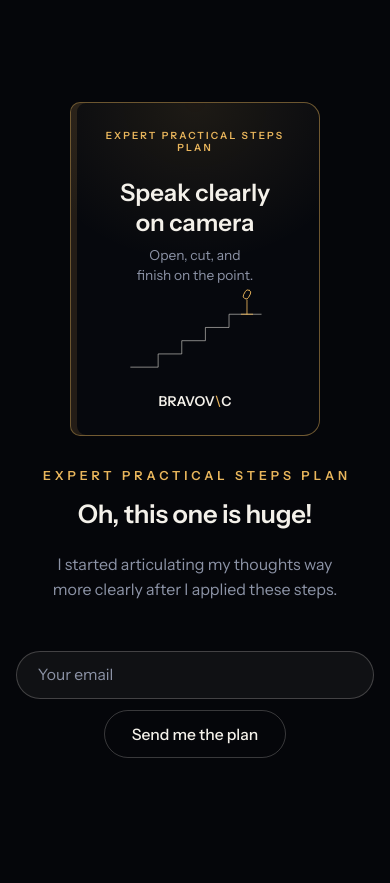
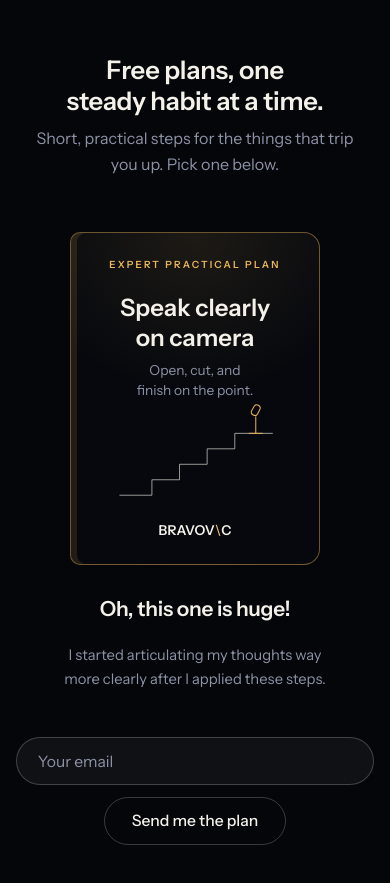
Before and after one commit to ViktorBravovik/bravovic, a plain HTML site: page index.html in a window 390 px wide. Shown: the part 1665-2548 px from the top of the page. Drawn offline with Linux system fonts and the light colour scheme.

Commit message:
Tighten the free plans section
Drop the repeated "Expert Practical Steps Plan" eyebrow label, add a
headline and subhead above the whole section instead, shrink the
per-plan headline/subhead to match the cover's scale, and shorten the
cover's own label to "Expert Practical Plan" with more breathing room
from the microphone artwork.

Co-Authored-By: Claude Sonnet 5 <noreply@anthropic.com>

```diff
--- a/index.html
+++ b/index.html
@@ -279,6 +279,12 @@ h2{
 
 /* ---------- free plans ---------- */
 
+.plans{ gap:3.4rem; }
+.plans-intro{
+  max-width:30rem;
+  padding-inline:16px;
+  text-align:center;
+}
 .plans-grid{
   width:100%;
   max-width:60rem;
@@ -327,7 +333,7 @@ h2{
 }
 /* the title and its line fold away and the next plan's unfold */
 .cover-words{
-  margin-top:1.6rem;
+  margin-top:1.4rem;
   min-height:6.6rem;
   display:flex;
   flex-direction:column;
@@ -363,8 +369,8 @@ h2{
 /* the headline and story beside the cover change with the plan */
 .swap{ transition:opacity .35s ease; }
 .swap.out{ opacity:0; }
-.plans-text h2{ min-height:1.2em; }
-.plans-text .subhead{ min-height:4.8em; }
+.plans-text h2{ min-height:1.2em; font-size:clamp(1.3rem, 2.4vw, 1.7rem); }
+.plans-text .subhead{ min-height:4.8em; font-size:clamp(0.92rem, 1.3vw, 1rem); max-width:none; }
 @media (prefers-reduced-motion: reduce){
   .cover-words, .swap{ transition:none; }
 }
@@ -375,7 +381,6 @@ h2{
   gap:1.4rem;
   text-align:left;
 }
-.plans-text .ladder{ margin:0 0 -0.4rem; padding-left:0; }
 .plans-form{
   width:100%;
   display:flex;
@@ -403,7 +408,6 @@ h2{
   .plans-grid{ grid-template-columns:1fr; gap:2rem; max-width:26rem; }
   .cover-wrap{ max-width:250px; }
   .plans-text{ align-items:center; text-align:center; }
-  .plans-text .ladder{ padding-left:0.32em; }
   .plans-form{ justify-content:center; }
 }
 
@@ -485,11 +489,15 @@ h2{
 </section>
 
 <section class="plans" id="plans">
+  <div class="plans-intro">
+    <h2>Free plans, one steady habit at a time.</h2>
+    <p class="lede">Short, practical steps for the things that trip you up. Pick one below.</p>
+  </div>
   <div class="plans-grid">
     <div class="cover-wrap">
       <!-- one cover for every plan: only its title and line change. Click it for the next plan. -->
       <button class="cover" id="cover" type="button" aria-label="Show the next plan">
-        <span class="cover-top">Expert Practical Steps Plan</span>
+        <span class="cover-top">Expert Practical Plan</span>
         <span class="cover-words" id="coverWords">
           <span class="cover-title" id="coverTitle"></span>
           <span class="cover-sub" id="coverSub"></span>
@@ -506,7 +514,6 @@ h2{
       </button>
     </div>
     <div class="plans-text">
-      <p class="ladder">Expert Practical Steps Plan</p>
       <h2 class="swap" id="plansHead"></h2>
       <p class="subhead swap" id="plansSub"></p>
       <form class="plans-form" id="plansForm">
```
